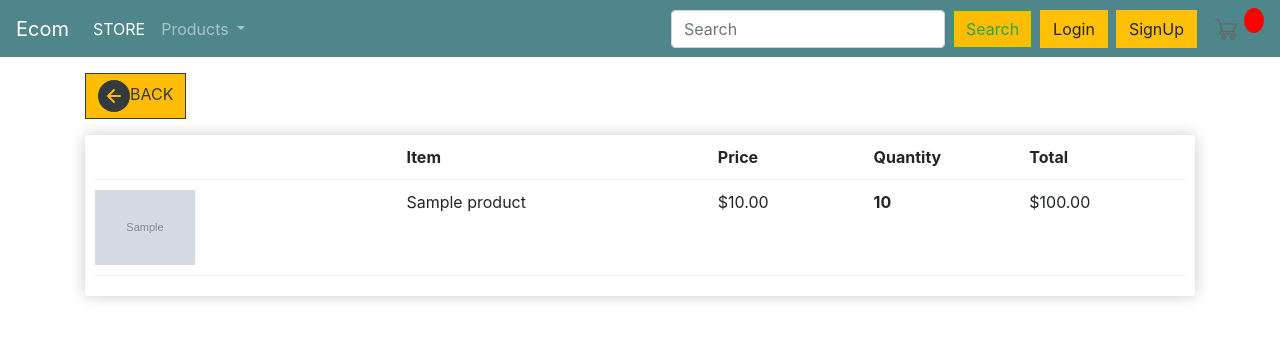
After one commit to GK-SVG/E-commerce, a Django app: page /orderitems/1/ in a window 1280 px wide. The commit adds this page. Shown: the top 340 px of the page. Run offline with Django 3.2, Linux system fonts and the light colour scheme; tables that the repository leaves empty hold one stand-in row (values such as "Sample post"); grey boxes marked "Sample" are stand-in pictures; some libraries are stand-ins or nearby versions.

Commit message:
ordered items

```diff
--- a/myapp/urls.py
+++ b/myapp/urls.py
@@ -13,4 +13,5 @@ urlpatterns = [
 	path('login/', views.loginPage, name="login"),
 	path('logout/', views.logoutUser, name="logout"),
     path('orders/',views.orders,name='order'),
+    path('orderitems/<int:id>/',views.orderitems,name='orderitems'),
 ]
--- a/myapp/views.py
+++ b/myapp/views.py
@@ -187,3 +187,8 @@ def logoutUser(request):
 def orders(request):
 	orders=Order.objects.filter(customer=request.user)
 	return render(request,'myapp/orders.html',{'orders':orders})
+
+def orderitems(request,id):
+	order=Order.objects.get(id=id)
+	items=OrderItem.objects.filter(order=order)
+	return render(request,'myapp/orderitems.html',{'items':items})
--- /dev/null
+++ b/templates/myapp/orderitems.html
@@ -0,0 +1,65 @@
+{% extends 'myapp/main.html' %}
+{% block css %}
+.box-element{
+box-shadow:hsl(0, 0%, 80%) 0 0 16px;
+background-color: #fff;
+border-radius: 4px;
+padding: 10px;
+}
+.btn{
+border-radius: 0;
+}
+.cart-row{
+display: flex;
+align-items: flex-stretch;
+padding-bottom: 10px;
+margin-bottom: 10px;
+border-bottom: 1px solid #ececec;
+}
+.row-image{
+width: 100px;
+}
+.quantity{
+display: inline-block;
+font-weight: 700;
+padding-right:10px;
+
+
+}
+{% endblock css %}
+{% block content %}
+<div class="container">
+    <a class="btn btn-outline-dark my-3" href="{% url 'order' %}" style="background-color:rgb(255, 188, 4);"><svg
+        width="2em" height="2em" viewBox="0 0 16 16" class="bi bi-arrow-left-circle-fill" fill="currentColor"
+        xmlns="http://www.w3.org/2000/svg">
+        <path fill-rule="evenodd"
+            d="M16 8A8 8 0 1 1 0 8a8 8 0 0 1 16 0zm-7.646 2.646a.5.5 0 0 1-.708.708l-3-3a.5.5 0 0 1 0-.708l3-3a.5.5 0 1 1 .708.708L6.207 7.5H11a.5.5 0 0 1 0 1H6.207l2.147 2.146z" />
+    </svg>BACK</a>
+    <div class="box-element">
+        <div class="cart-row">
+            <div style="flex:2"></div>
+            <div style="flex:2"><strong>Item</strong></div>
+            <div style="flex:1"><strong>Price</strong></div>
+            <div style="flex:1"><strong>Quantity</strong></div>
+            <div style="flex:1"><strong>Total</strong></div>
+        </div>
+        {% for item in items %}
+        <div class="cart-row">
+            <div style="flex:2"><img class="row-image" src="{{item.product.ImageURL}}"></div>
+            <div style="flex:2">
+                <p>{{item.product.name}}</p>
+            </div>
+            <div style="flex:1">
+                <p>${{item.product.price|floatformat:2}}</p>
+            </div>
+            <div style="flex:1">
+                <p class="quantity">{{item.quantity}}</p>
+            </div>
+            <div style="flex:1">
+                <p>${{item.get_total|floatformat:2}}</p>
+            </div>
+        </div>
+        {% endfor %}
+    </div>
+</div>
+{% endblock content %}
```
Also changed, not shown: templates/myapp/orders.html (+18 -6 lines).
